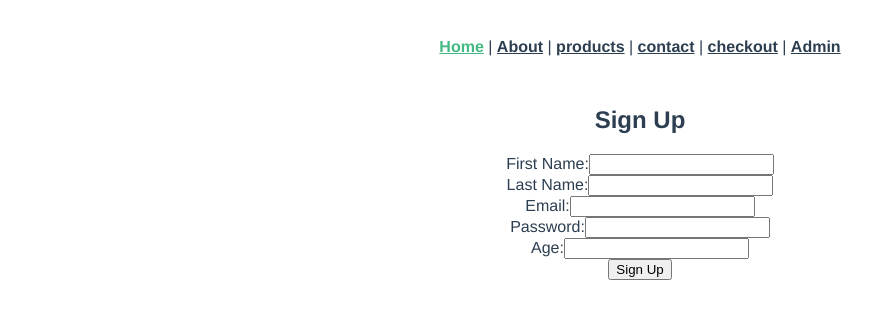
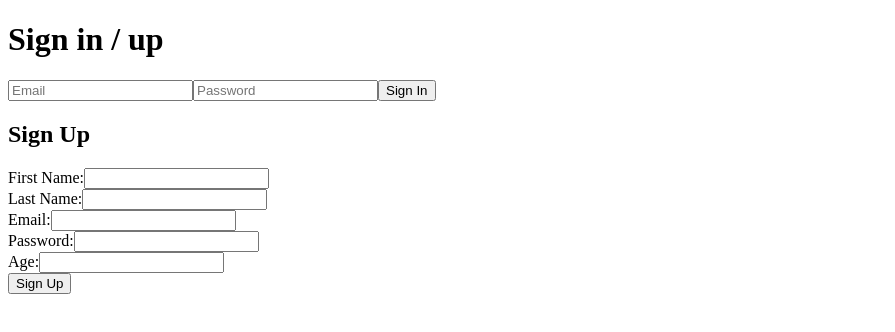
Before and after one commit to sjodie1157/tnfz-fronend, a Vue app: page / in a window 1280 px wide. Shown: the top 332 px of the page, without its empty margins (0-895 px from the left). Built offline with nearby package versions, Linux system fonts and the light colour scheme.

Commit message:
added login

```diff
--- a/src/App.vue
+++ b/src/App.vue
@@ -1,45 +1,119 @@
 <template>
-  <div>
-    <nav>
-      <router-link to="/">Home</router-link> |
-      <router-link to="/about">About</router-link> |
-      <router-link to="/products">products</router-link> |
-      <router-link to="/contact">contact</router-link> |
-      <router-link to="/checkout">checkout</router-link> |
-      <router-link to="/admin">Admin</router-link>
-    </nav>
-    <router-view />
+  <div id="app">
+    <header>
+      <h1>Sign in / up</h1>
+      <div v-if="isLoggedIn">
+        <p>Signed in as: {{ currentUser.firstName }}</p>
+        <button @click="signOut">Sign Out</button>
+        <nav>
+          <router-link to="/">Home</router-link> |
+          <router-link to="/about">About</router-link> |
+          <router-link to="/products">Products</router-link> |
+          <router-link to="/contact">Contact</router-link> |
+          <router-link to="/checkout">Checkout</router-link>
+          <span v-if="currentUser.userRoll === 'Admin'"> | <router-link to="/admin">Admin</router-link></span>
+        </nav>
+        <router-view />
+      </div>
+      <div v-else>
+        <input v-model="emailAdd" type="text" placeholder="Email">
+        <input v-model="userPwd" type="password" placeholder="Password">
+        <button @click="signIn">Sign In</button>
+        <div class="SignUp">
+          <h2>Sign Up</h2>
+          <form @submit.prevent="addUser">
+            <div>
+              <label for="firstName">First Name:</label>
+              <input type="text" id="firstName" v-model="user.firstName">
+            </div>
+            <div>
+              <label for="lastName">Last Name:</label>
+              <input type="text" id="lastName" v-model="user.lastName">
+            </div>
+            <div>
+              <label for="email">Email:</label>
+              <input type="email" id="email" v-model="user.emailAdd">
+            </div>
+            <div>
+              <label for="password">Password:</label>
+              <input type="password" id="password" v-model="user.userPwd">
+            </div>
+            <div>
+              <label for="age">Age:</label>
+              <input type="number" id="age" v-model="user.userAge">
+            </div>
+            <button type="submit">Sign Up</button>
+          </form>
+        </div>
+      </div>
+    </header>
   </div>
 </template>
 
 <script>
-
 export default {
-  components: {
-
+  name: 'App',
+  data() {
+    return {
+      emailAdd: '',
+      userPwd: '',
+      user: {
+        firstName: '',
+        lastName: '',
+        emailAdd: '',
+        userPwd: '',
+        userAge: '',
+        userRoll: ''
+      }
+    };
   },
+  computed: {
+    isLoggedIn() {
+      return this.$store.state.isLoggedIn;
+    },
+    currentUser() {
+      return this.$store.getters.currentUser;
+    }
+  },
+  methods: {
+    async signIn() {
+      try {
+        await this.$store.dispatch('signIn', { emailAdd: this.emailAdd, userPwd: this.userPwd });
+      } catch (error) {
+        console.error('Error signing in:', error);
+      }
+    },
+    async signOut() {
+      try {
+        await this.$store.dispatch('signOut');
+      } catch (error) {
+        console.error('Error signing out:', error);
+      }
+    },
+    async addUser() {
+      try {
+        await fetch(`http://localhost:4500/Users/addUser`, {
+          method: 'POST',
+          headers: {
+            'Content-Type': 'application/json'
+          },
+          body: JSON.stringify(this.user)
+        });
+        this.user = {
+          firstName: this.firstName,
+          lastName: this.lastName,
+          emailAdd: this.emailAdd,
+          userPwd: this.userPwd,
+          userAge: this.userAge,
+          userRoll: 'user'
+        };
+        alert('User has been added')
+      } catch (error) {
+        console.error('Error adding user', error);
+      }
+    }
+  }
 };
 </script>
 
-<style>
-#app {
-  font-family: Avenir, Helvetica, Arial, sans-serif;
-  -webkit-font-smoothing: antialiased;
-  -moz-osx-font-smoothing: grayscale;
-  text-align: center;
-  color: #2c3e50;
-}
-
-nav {
-  padding: 30px;
-}
-
-nav a {
-  font-weight: bold;
-  color: #2c3e50;
-}
-
-nav a.router-link-exact-active {
-  color: #42b983;
-}
-</style>
+<style></style>
--- a/src/store/index.js
+++ b/src/store/index.js
@@ -1,24 +1,78 @@
-import { createStore } from 'vuex'
-const serverUrl = 'http://localhost:4500/Users'
+import { createStore } from 'vuex';
+
+const serverUrl = 'http://localhost:4500/Users';
 
 export default createStore({
   state: {
-    Users: null,
-  },
-  getters: {
+    users: [],
+    signedUser: null,
+    isLoggedIn: false
   },
   mutations: {
-    setUsers(state, value) {
-      state.Users = value
+    setUsers(state, users) {
+      state.users = users;
+    },
+    setSignedUser(state, user) {
+      state.signedUser = user;
+    },
+    setIsLoggedIn(state, isLoggedIn) {
+      state.isLoggedIn = isLoggedIn;
     }
   },
   actions: {
-    async fetchUsers(context) {
-      let res = await fetch(serverUrl)
-      let users = await res.json()
-      context.commit('setUsers', users)
+    async fetchUsers({ commit }) {
+      try {
+        let res = await fetch(serverUrl);
+        let users = await res.json();
+        commit('setUsers', users);
+      } catch (error) {
+        console.error('Error fetching users:', error);
+        throw error;
+      }
+    },
+    async deleteUser({ dispatch }, userID) {
+      try {
+        await fetch(`${serverUrl}/removeUser/${userID}`, {
+          method: 'DELETE'
+        });
+        dispatch('fetchUsers');
+        alert('User has been removed');
+      } catch (error) {
+        console.error('Error deleting user', error);
+      }
+    },
+    async signIn({ commit }, { emailAdd, userPwd }) {
+      try {
+        let res = await fetch(`${serverUrl}/signIn`, {
+          method: 'POST',
+          headers: {
+            'Content-Type': 'application/json'
+          },
+          body: JSON.stringify({ emailAdd, userPwd })
+        });
+        let { token, user } = await res.json();
+        localStorage.setItem('token', token);
+        commit('setSignedUser', user);
+        commit('setIsLoggedIn', true);
+      } catch (error) {
+        console.error('Error signing in:', error);
+        throw error;
+      }
+    },
+    async signOut({ commit }) {
+      try {
+        localStorage.removeItem('token');
+        commit('setSignedUser', null);
+        commit('setIsLoggedIn', false);
+      } catch (error) {
+        console.error('Error signing out:', error);
+        throw error;
+      }
     }
   },
-  modules: {
+  getters: {
+    currentUser(state) {
+      return state.signedUser;
+    }
   }
-})
+});
--- a/src/views/AdminView.vue
+++ b/src/views/AdminView.vue
@@ -1,14 +1,14 @@
 <template>
-    <div class="about">
-        <h2>remove users</h2>
-        <div v-if="!Users.length">
+    <div class="admin">
+        <h2>Remove Users</h2>
+        <div v-if="!users.length">
             <div class="spinner-border text-primary" role="status">
                 <span class="visually-hidden">Loading...</span>
             </div>
         </div>
         <div v-else>
             <ul>
-                <li v-for="user in Users" :key="user.userID">
+                <li v-for="user in users" :key="user.userID">
                     {{ user.firstName }} {{ user.lastName }}
                     <button @click="deleteUser(user.userID)">Delete</button>
                 </li>
@@ -20,36 +20,39 @@
 <script>
 export default {
     data() {
-        return {};
+        return {
+            loading: false,
+        };
     },
     computed: {
-        Users() {
-            return this.$store.state.Users || [];
-        }
+        users() {
+            return this.$store.state.users || [];
+        },
     },
     methods: {
         async deleteUser(userID) {
             try {
                 await fetch(`http://localhost:4500/Users/removeUser/${userID}`, {
-                    method: 'DELETE'
+                    method: 'DELETE',
                 });
                 this.$store.dispatch('fetchUsers');
-                alert('User has been removed')
+                alert('User has been removed');
             } catch (error) {
                 console.error('Error deleting user', error);
             }
-        }
+        },
     },
     mounted() {
         try {
+            this.loading = true;
             setTimeout(() => {
                 this.$store.dispatch('fetchUsers');
+                this.loading = false;
             }, 3000);
-            this.loading = false;
         } catch (error) {
             console.error('Error fetching User data', error);
             this.loading = false;
         }
-    }
+    },
 };
 </script>
--- a/src/views/HomeView.vue
+++ b/src/views/HomeView.vue
@@ -1,69 +1,18 @@
 <template>
-  <div class="SignUp">
-    <h2>Sign Up</h2>
-    <form @submit.prevent="addUser">
-      <div>
-        <label for="firstName">First Name:</label>
-        <input type="text" id="firstName" v-model="user.firstName">
-      </div>
-      <div>
-        <label for="lastName">Last Name:</label>
-        <input type="text" id="lastName" v-model="user.lastName">
-      </div>
-      <div>
-        <label for="email">Email:</label>
-        <input type="email" id="email" v-model="user.emailAdd">
-      </div>
-      <div>
-        <label for="password">Password:</label>
-        <input type="password" id="password" v-model="user.userPwd">
-      </div>
-      <div>
-        <label for="age">Age:</label>
-        <input type="number" id="age" v-model="user.userAge">
-      </div>
-      <button type="submit">Sign Up</button>
-    </form>
-  </div>
+<div>
+
+</div>
 </template>
 
 <script>
 export default {
   data() {
     return {
-      user: {
-        firstName: '',
-        lastName: '',
-        emailAdd: '',
-        userPwd: '',
-        userAge: '',
-        userroll: ''
-      }
+
     };
   },
   methods: {
-    async addUser() {
-      try {
-        await fetch(`http://localhost:4500/Users/addUser`, {
-          method: 'POST',
-          headers: {
-            'Content-Type': 'application/json'
-          },
-          body: JSON.stringify(this.user)
-        });
-        this.user = {
-          firstName: this.firstName,
-          lastName: this.lastName,
-          emailAdd: this.emailAdd,
-          userPwd: this.userPwd,
-          userAge: this.userAge,
-          userroll: 'user'
-        };
-        alert('User has been added')
-      } catch (error) {
-        console.error('Error adding user', error);
-      }
-    }
+
   }
 };
 </script>
```
